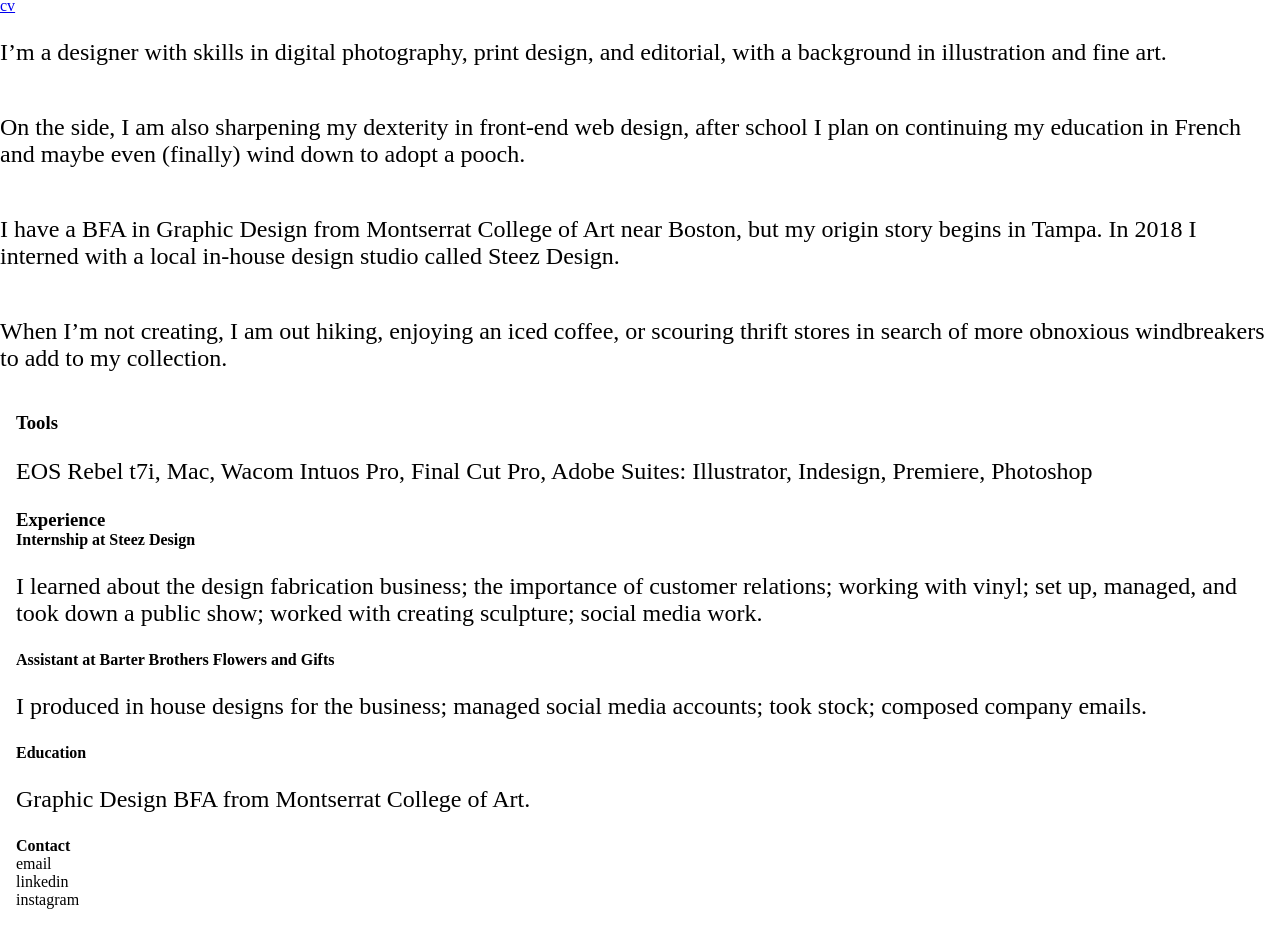
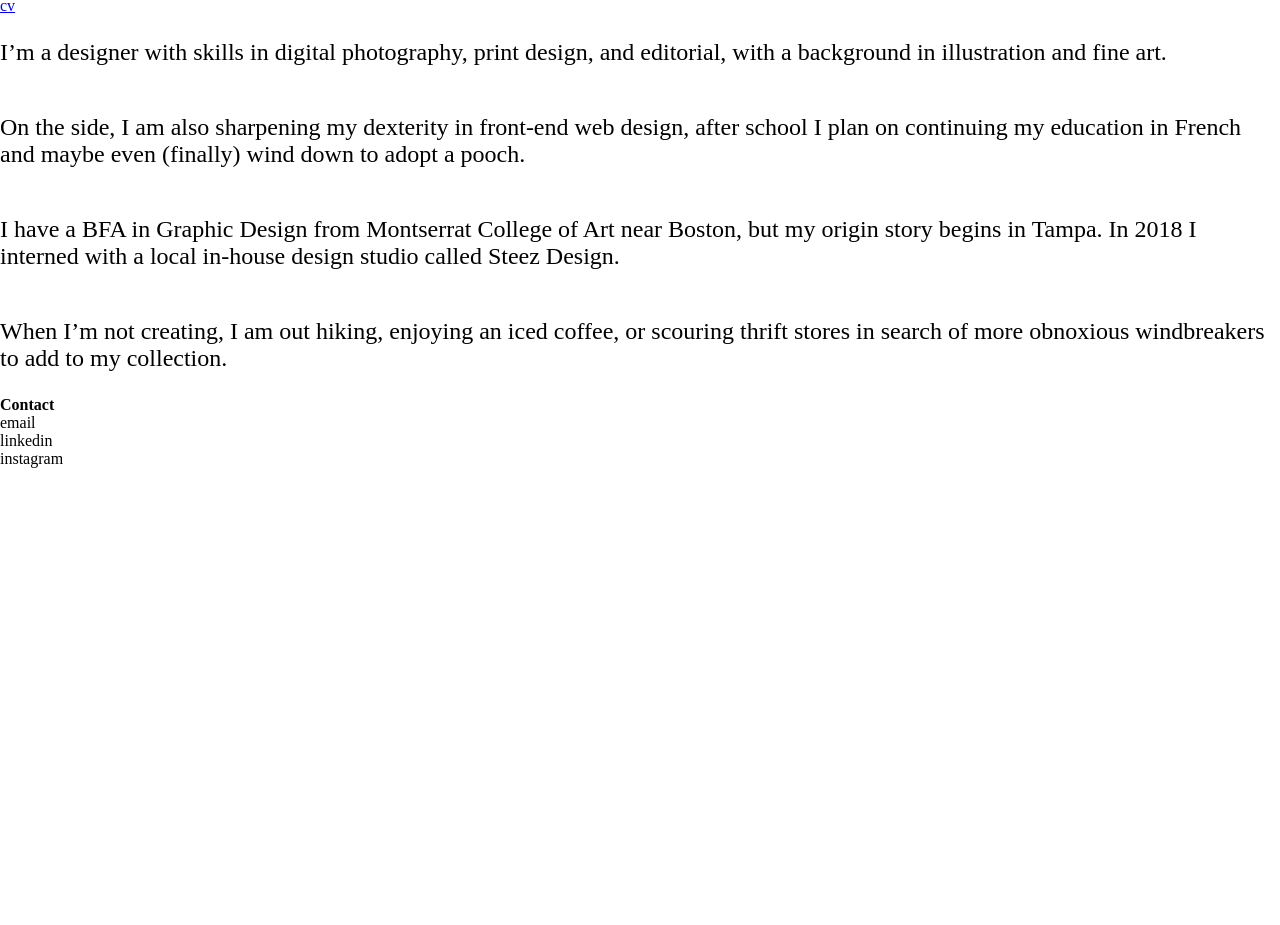
Before and after one commit to cassidybollinger/cassidybollinger.com, a plain HTML site: page index.html in a window 1280 px wide. Shown: the part 85-1010 px from the top of the page. After the commit the page ends 800 px from the top, so only its background shows below. Drawn offline with Linux system fonts and the light colour scheme.

Commit message:
updated index without cv, plus contact

```diff
--- a/index.html
+++ b/index.html
@@ -25,16 +25,7 @@
 <p>I have a BFA in Graphic Design from Montserrat College of Art near Boston, but my origin story begins in Tampa.  In 2018 I interned with a local in-house design studio called Steez Design.</p>
 <p>When I’m not creating,  I am out hiking,  enjoying an iced coffee,  or scouring thrift stores in search of more obnoxious windbreakers to add to my collection. </p>
 </section>
-<section id="cv">
-<h3>Tools</h3>
-<p> EOS Rebel t7i, Mac, Wacom Intuos Pro, Final Cut Pro, Adobe Suites: Illustrator, Indesign, Premiere, Photoshop</p>
-<h3>Experience</h3>
-<h4>Internship at Steez Design</h4>
-<p>I learned about the design fabrication business; the importance of customer relations; working with vinyl; set up, managed, and took down a public show; worked with creating sculpture; social media work.</p>
-<h4>Assistant at Barter Brothers Flowers and Gifts</h4>
-<p>I produced in house designs for the business; managed social media accounts; took stock; composed company emails.</p>
-<h4>Education</h4>
-<p>Graphic Design BFA from Montserrat College of Art.</p>
+<section id="contact">
 <h4>Contact</h4>
 	 <ul>
 	 	<li>email</li>
```
